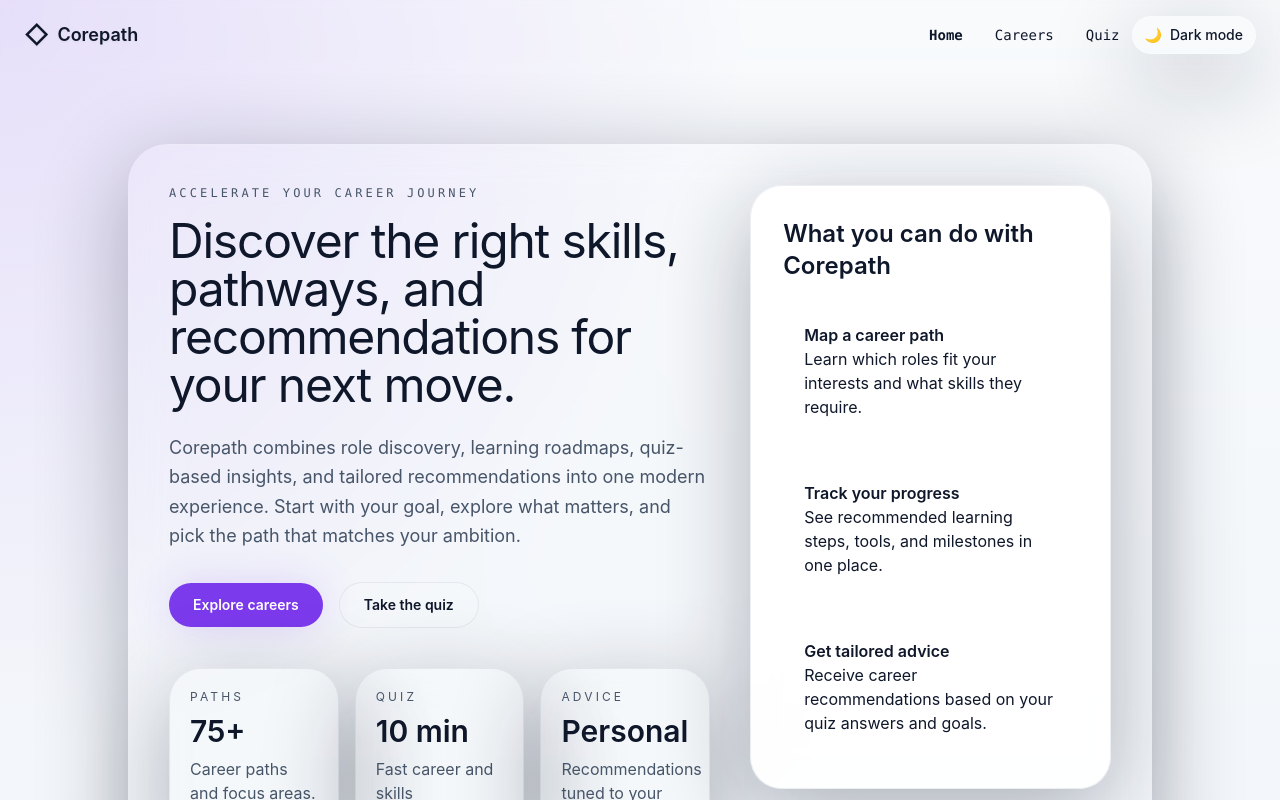
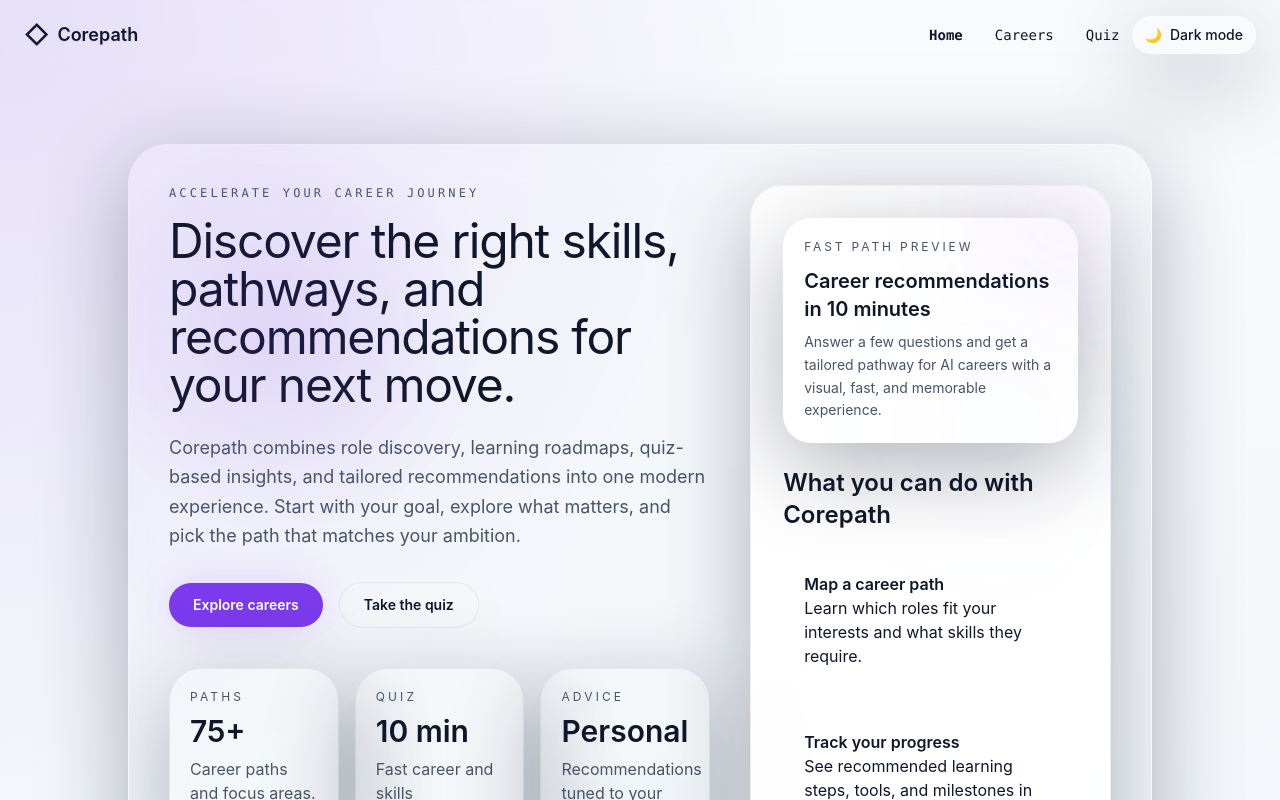
Before and after one commit to youvrajgit1432/corepath, a Next.js app: page / in a window 1280 px wide. Shown: the top 800 px of the page. Built offline with nearby package versions, Linux system fonts and the light colour scheme.

Commit message:
Add animated landing page hero visuals and quiz UI motion

```diff
--- a/app/globals.css
+++ b/app/globals.css
@@ -88,11 +88,38 @@
   }
 
   .hero-shell {
-    @apply mx-auto max-w-5xl rounded-[2.5rem] border border-white/10 bg-white/5 p-6 sm:p-10 shadow-soft backdrop-blur-xl;
+    @apply relative overflow-hidden mx-auto max-w-5xl rounded-[2.5rem] border border-white/10 bg-white/5 p-6 sm:p-10 shadow-soft backdrop-blur-xl;
+  }
+
+  .hero-shell::before {
+    content: "";
+    position: absolute;
+    inset: 0;
+    background: radial-gradient(circle at 15% 20%, rgba(124, 58, 237, 0.16), transparent 18%),
+      radial-gradient(circle at 85% 30%, rgba(59, 130, 246, 0.12), transparent 15%),
+      radial-gradient(circle at 50% 85%, rgba(96, 165, 250, 0.08), transparent 20%);
+    opacity: 0.8;
+    pointer-events: none;
   }
 
   .glass-grid {
     @apply grid gap-5;
+  }
+
+  .quiz-card-appear {
+    animation: quiz-card-pop 0.5s ease both;
+  }
+
+  .animate-hero-float {
+    animation: hero-float 10s ease-in-out infinite;
+  }
+
+  .animate-hero-float.animation-delay-2000 {
+    animation-delay: 2s;
+  }
+
+  .animate-quiz-pop {
+    animation: quiz-pop 0.6s ease both;
   }
 
   .section-title {
@@ -157,3 +184,34 @@
     font-family: theme("fontFamily.mono");
   }
 }
+
+@keyframes hero-float {
+  0%, 100% {
+    transform: translateY(0px) scale(1);
+  }
+  50% {
+    transform: translateY(-10px) scale(1.02);
+  }
+}
+
+@keyframes quiz-card-pop {
+  0% {
+    opacity: 0;
+    transform: translateY(16px) scale(0.98);
+  }
+  100% {
+    opacity: 1;
+    transform: translateY(0) scale(1);
+  }
+}
+
+@keyframes quiz-pop {
+  0% {
+    opacity: 0;
+    transform: translateY(12px) scale(0.98);
+  }
+  100% {
+    opacity: 1;
+    transform: translateY(0) scale(1);
+  }
+}
--- a/app/page.tsx
+++ b/app/page.tsx
@@ -66,20 +66,31 @@ export default function Home() {
           </div>
         </div>
 
-        <div className="rounded-card border-core-border p-8 shadow-soft">
+        <div className="rounded-card border-core-border p-8 shadow-soft relative overflow-hidden">
+          <div className="absolute -top-8 -right-8 h-36 w-36 rounded-full bg-core-accent/10 blur-3xl animate-hero-float" />
+          <div className="absolute -bottom-10 left-4 h-24 w-24 rounded-full bg-sky-500/10 blur-3xl animate-hero-float animation-delay-2000" />
+
+          <div className="mb-6 rounded-[1.75rem] border border-white/10 bg-white/5 p-5 shadow-soft transition-transform duration-300 hover:-translate-y-1">
+            <p className="text-xs uppercase tracking-[0.24em] text-core-muted">Fast path preview</p>
+            <p className="mt-3 text-xl font-semibold text-[var(--heading)]">Career recommendations in 10 minutes</p>
+            <p className="mt-2 text-sm text-[var(--muted)] leading-relaxed">
+              Answer a few questions and get a tailored pathway for AI careers with a visual, fast, and memorable experience.
+            </p>
+          </div>
+
           <h2 className="text-2xl font-semibold text-core-heading mb-5">
             What you can do with Corepath
           </h2>
           <ul className="space-y-5 text-core-text">
-            <li className="rounded-3xl border border-white/10 bg-white/5 p-5">
+            <li className="rounded-3xl border border-white/10 bg-white/5 p-5 transition hover:-translate-y-1 hover:bg-white/10">
               <strong className="block text-base font-semibold text-core-heading">Map a career path</strong>
               Learn which roles fit your interests and what skills they require.
             </li>
-            <li className="rounded-3xl border border-white/10 bg-white/5 p-5">
+            <li className="rounded-3xl border border-white/10 bg-white/5 p-5 transition hover:-translate-y-1 hover:bg-white/10">
               <strong className="block text-base font-semibold text-core-heading">Track your progress</strong>
               See recommended learning steps, tools, and milestones in one place.
             </li>
-            <li className="rounded-3xl border border-white/10 bg-white/5 p-5">
+            <li className="rounded-3xl border border-white/10 bg-white/5 p-5 transition hover:-translate-y-1 hover:bg-white/10">
               <strong className="block text-base font-semibold text-core-heading">Get tailored advice</strong>
               Receive career recommendations based on your quiz answers and goals.
             </li>
--- a/components/quiz/ProgressBar.tsx
+++ b/components/quiz/ProgressBar.tsx
@@ -19,7 +19,7 @@ export default function ProgressBar({ total, current, answers }: Props) {
             <div
               key={index}
               className={`quiz-dot h-2 rounded-full transition-all duration-300 ${
-                done ? "bg-core-accent" : active ? "bg-[var(--heading)]" : "bg-[var(--border)]"
+                done ? "bg-core-accent" : active ? "bg-[var(--heading)] animate-pulse" : "bg-[var(--border)]"
               }`}
               style={{ width: active ? 44 : done ? 28 : 20 }}
             />
--- a/components/quiz/QuizShell.tsx
+++ b/components/quiz/QuizShell.tsx
@@ -124,7 +124,8 @@ export default function QuizShell() {
   }
 
   return (
-    <div className="pt-16 min-h-screen bg-[var(--bg)] px-4 pb-16">
+    <div className="pt-16 min-h-screen bg-[var(--bg)] px-4 pb-16 relative overflow-hidden">
+      <div className="pointer-events-none absolute inset-x-0 top-0 h-56 bg-[var(--surface)]/10 blur-3xl" />
       <div className="mx-auto w-full max-w-4xl">
         <div className="rounded-[2rem] border border-[var(--border)] bg-[var(--surface)]/95 p-6 shadow-soft backdrop-blur-xl">
           <div className="mb-6">
```
